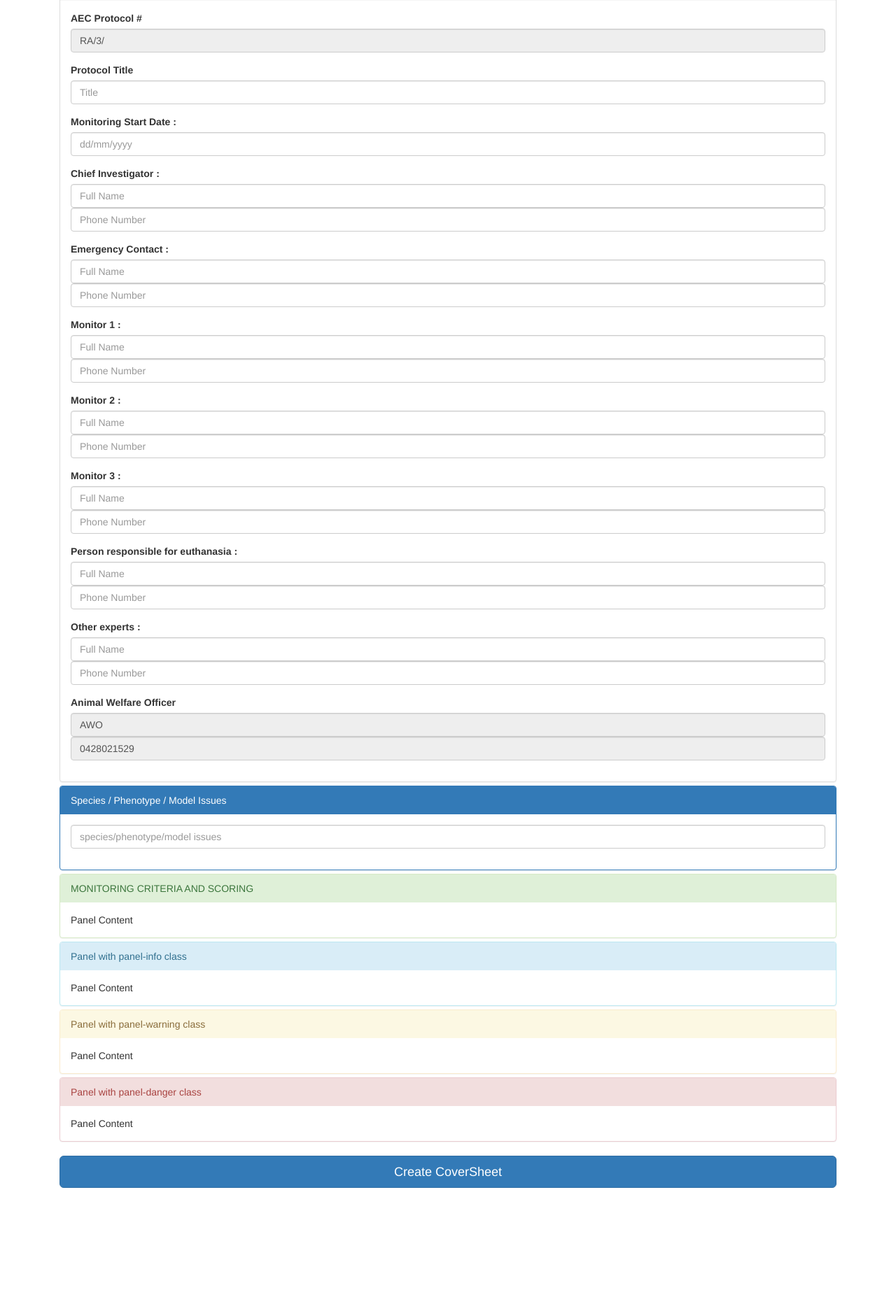
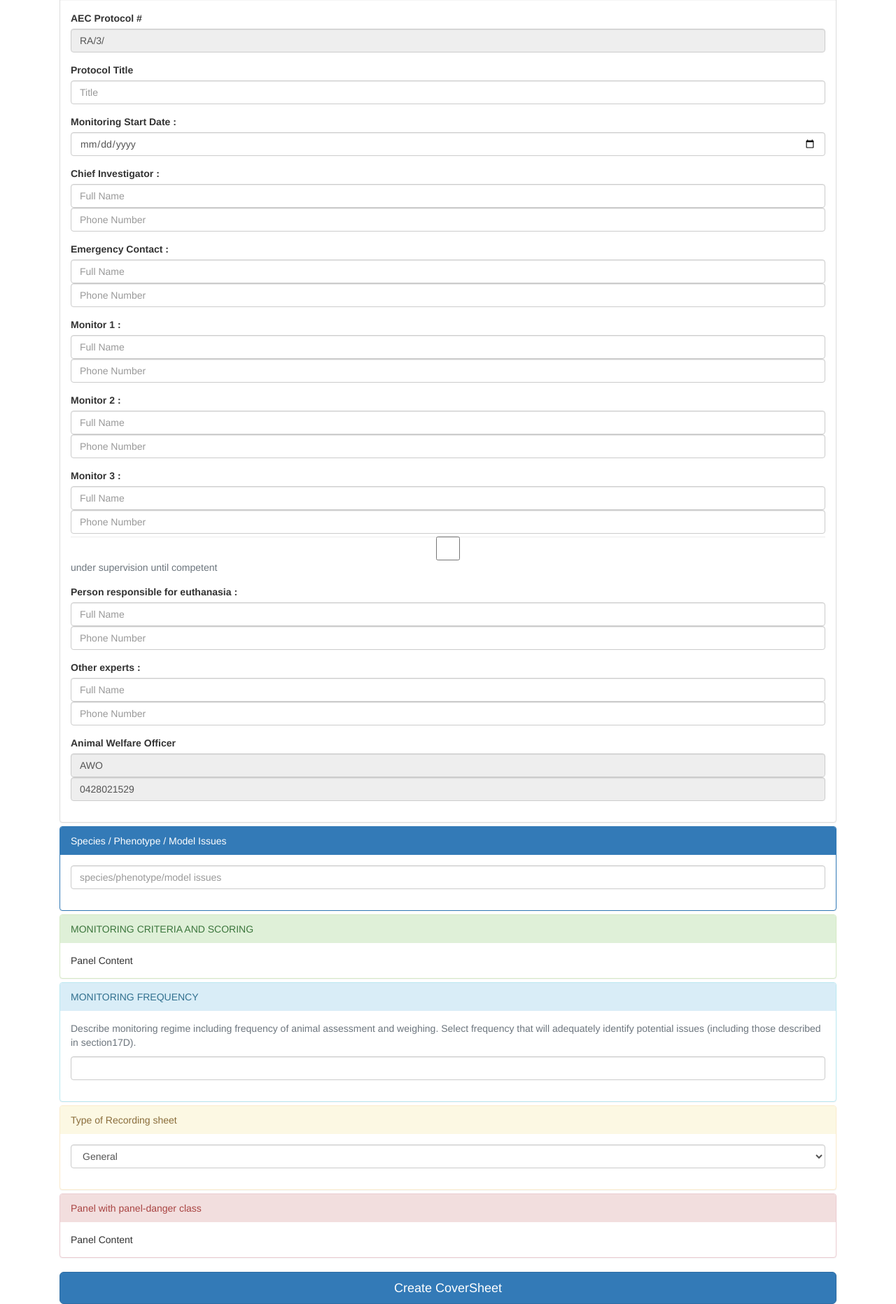
Before and after one commit to j5a6i7n8i9s0h/CITS3200-Project, a Django app: page /awb/createcoversheet in a window 1280 px wide. Shown: the part 415-2279 px from the top of the page at 70% size. Before the commit the page ends 2113 px from the top, so only its background shows below. Run offline with Django 3.2, Linux system fonts and the light colour scheme; a user stored in the database is signed in; some libraries are stand-ins or nearby versions.

Commit message:
template reformatting + views

```diff
--- a/testsite/testsite/animalwellbeing/templates/animalwellbeing/createcoversheet.html
+++ b/testsite/testsite/animalwellbeing/templates/animalwellbeing/createcoversheet.html
@@ -35,7 +35,7 @@
                   </div>
                   <div class="form-group">
                         <label for="formGroupExampleInput">Monitoring Start Date :</label>
-                        <input type="datetime"  name ="start_date" class="form-control" id="formGroupExampleInput" placeholder="dd/mm/yyyy">
+                        <input type="date"  name ="start_date" class="form-control" id="formGroupExampleInput" placeholder="dd/mm/yyyy">
                   </div>
                   <div class="form-group">
                       <label for="formGroupExampleInput">Chief Investigator : </label>
@@ -62,7 +62,8 @@
                       <label for="formGroupExampleInput">Monitor 3 :</label>
                       <input type="text"  name ="emergency_investigator" class="form-control" id="formGroupExampleInput" placeholder="Full Name">
                       <input type="number"  name ="emergency_investigator_phone" class="form-control" id="formGroupExampleInput" placeholder="Phone Number">
-                  </div>
+                      <div class="inline"><input type="checkbox" class="form-control" name="supervision" > <p class="text-muted">under supervision until competent</p></div>
+                    </div>
                   <div class="form-group">
                       <label for="formGroupExampleInput">Person responsible for euthanasia :</label>
                       <input type="text"  name ="emergency_investigator" class="form-control" id="formGroupExampleInput" placeholder="Full Name">
@@ -96,13 +97,27 @@
     </div>
 
     <div class="panel panel-info">
-      <div class="panel-heading">Panel with panel-info class</div>
-      <div class="panel-body">Panel Content</div>
+      <div class="panel-heading">MONITORING FREQUENCY</div>
+      <div class="panel-body">
+            <div class="form-group">
+                <p class="text-muted" >Describe monitoring regime including frequency of animal assessment and weighing.  Select frequency that will adequately identify potential issues (including those described in section17D).</p>
+                    <input type="text" name ="monitoring_frequency" class="form-control">
+                   </div>
+      </div>
     </div>
 
     <div class="panel panel-warning">
-      <div class="panel-heading">Panel with panel-warning class</div>
-      <div class="panel-body">Panel Content</div>
+      <div class="panel-heading">Type of Recording sheet</div>
+      <div class="panel-body">
+            <div class="form-group">
+              <select class="form-control">
+                        <option value="General">General</option>
+                        <option value="Anaesthesia">Anaesthesia</option>
+                        <option value="Post Procedure">Post Procedure</option>
+                        <option value="Other">Other</option>
+                </select>
+            </div>
+      </div>
     </div>
 
     <div class="panel panel-danger">
--- a/testsite/testsite/animalwellbeing/templates/animalwellbeing/login.html
+++ b/testsite/testsite/animalwellbeing/templates/animalwellbeing/login.html
@@ -69,7 +69,7 @@
        <p class="mt-5 mb-3 text-muted"> Please Sign In to continue</p>
       <button class="btn btn-lg btn-primary btn-block" type="submit">Sign in</button>
       <br>
-      <a href={% url 'awb:create_researcher' %} > <button type="button" class="btn btn-light btn-block">Create Researcher</button> </a>
+      <a href={% url 'awb:create_researcher' %} > <button type="button" class="btn btn-light btn-link">Create Researcher</button></a>
       {%if has_attempted %}
       <p class="mt-5 mb-3 text-muted"> Inccorect username or password. If you dont have a account click  <a href={% url 'awb:create_researcher' %} >here </a> </p>
       {% else %}
--- a/testsite/testsite/animalwellbeing/views.py
+++ b/testsite/testsite/animalwellbeing/views.py
@@ -11,7 +11,7 @@
 # Create your views here.
 
 def index(request):
-		return redirect('/awb/accounts/login') if not request.user.is_authenticated else render(request, 'animalwellbeing/welcome.html',{'user':request.user})
+		return redirect('/awb/accounts/login') if not request.user.is_authenticated else render(request, 'animalwellbeing/welcome.html',{'user':request.user if request.user.is_superuser else Researchers.objects.get(user=request.user) })
 
 def logout_view(request):
 	logout(request)
```
Also changed, not shown: testsite/testsite/animalwellbeing/templates/animalwellbeing/signup.html (+7 -5 lines), testsite/testsite/animalwellbeing/templates/animalwellbeing/welcome.html (+3 -4 lines).
